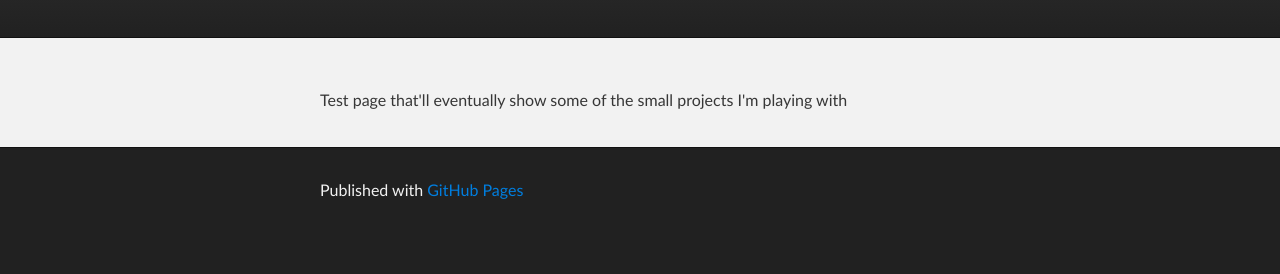
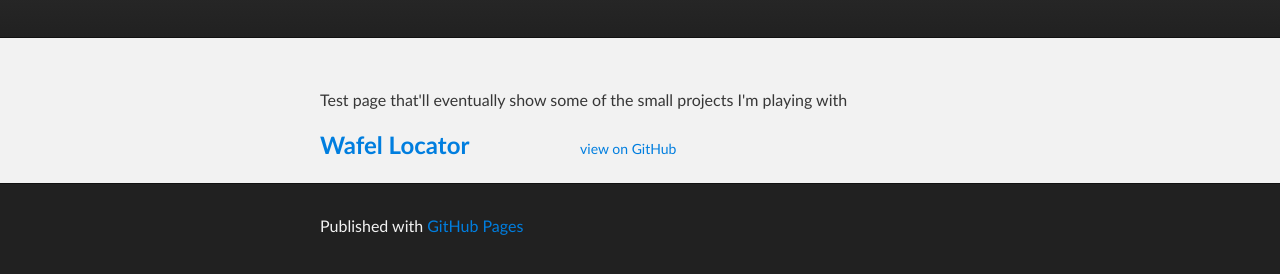
Before and after one commit to eddie-z-ng/wardsng.github.io, a plain HTML site: page index.html in a window 1280 px wide. Shown: the part 136-410 px from the top of the page. Drawn offline with Linux system fonts and the light colour scheme.

Commit message:
Added a link to Wafel Locator project

```diff
--- a/index.html
+++ b/index.html
@@ -7,7 +7,7 @@
     <meta name="description" content="Eddie Ng : " />
 
     <link rel="stylesheet" type="text/css" media="screen" href="stylesheets/stylesheet.css">
-
+    <link rel="stylesheet" type="text/css" media="screen" href="stylesheets/customstyle.css">
     <title>Eddie Ng</title>
   </head>
 
@@ -28,6 +28,8 @@
     <div id="main_content_wrap" class="outer">
       <section id="main_content" class="inner">
         <p>Test page that'll eventually show some of the small projects I'm playing with</p>
+        <a class="projectName" href="http://linked82000.github.io/WafelLocator/">Wafel Locator</a>
+        <a class="projectGitHub" href="https://github.com/linked82000/WafelLocator">view on GitHub</a>
       </section>
     </div>
 
--- /dev/null
+++ b/stylesheets/customstyle.css
@@ -0,0 +1,13 @@
+.projectName
+{
+  display: inline-block;
+  font-size: 24px;
+  font-weight: 900;
+  width: 40%;
+}
+
+
+.projectGitHub
+{
+  font-size: 14px;
+}
```
